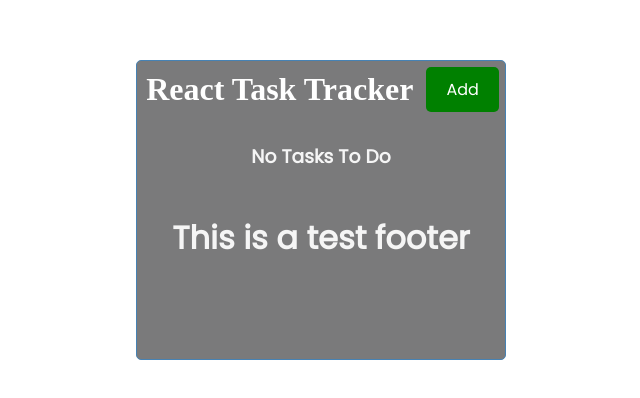
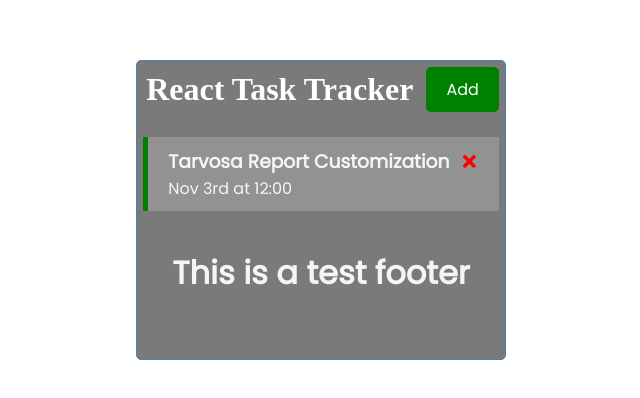
Before and after one commit to ibrahimrahimi/tackt-tracker-react, a React (Create React App) app in the folder tack-tracker/: page / in a window 1280 px wide. Shown: the part 190-588 px from the top of the page, without its empty margins (319-959 px from the left). Built offline with nearby package versions, Linux system fonts and the light colour scheme; data requests are answered from the project's data file.

Commit message:
Add fetch data from serve and delete task from database features.

```diff
--- a/tack-tracker/db.json
+++ b/tack-tracker/db.json
@@ -5,12 +5,6 @@
       "text": "Tarvosa Report Customization",
       "day": "Nov 3rd at 12:00",
       "reminder": true
-    },
-    {
-      "id": 2,
-      "text": "Tarvosa Customization",
-      "day": "Nov 6rd at 15:00",
-      "reminder": true
     }
   ]
 }
--- a/tack-tracker/src/App.js
+++ b/tack-tracker/src/App.js
@@ -8,17 +8,23 @@ function App() {
   const [showAddTask, setShowAddTask] = useState(false)
   const [tasks, setTasks] = useState([]);
 
-  // Fetch Tasks
+  // Get Tasks
   useEffect(() => {
-    const fetchTasks = async() => {
-      const res = await fetch('http://localhost:5000/tasks')
-      const data = await res.json()
-
-      console.log(data)
+    const getTasks = async() => {
+      const tasksFromServer = await fetchTasks()
+      setTasks(tasksFromServer)
     }
 
-    fetchTasks()
+    getTasks()
   }, [])
+
+  // Fetch Tasks
+  const fetchTasks = async() => {
+    const res = await fetch('http://localhost:5000/tasks')
+    const data = await res.json()
+
+    return data
+  }
 
   // Add Task
   const addTask = (task) => {
@@ -29,7 +35,8 @@ function App() {
   }
 
   // Delete Task
-  const deleteTask = (id) => {
+  const deleteTask = async(id) => {
+    await fetch(`http://localhost:5000/tasks/${id}`, {method: 'DELETE'})
     setTasks(tasks.filter((task) => task.id !== id));
   }
 
--- a/tack-tracker/src/components/Tasks.js
+++ b/tack-tracker/src/components/Tasks.js
@@ -7,9 +7,9 @@ const Tasks = ({ tasks, onDelete, onToggle}) => {
     <>
       {
         tasks.map(
-            (task) =>
+            (task, index) =>
             (<Task
-              key={task.id}
+              key={index}
               task={task}
               onDelete={onDelete}
               onToggle={onToggle}
```
